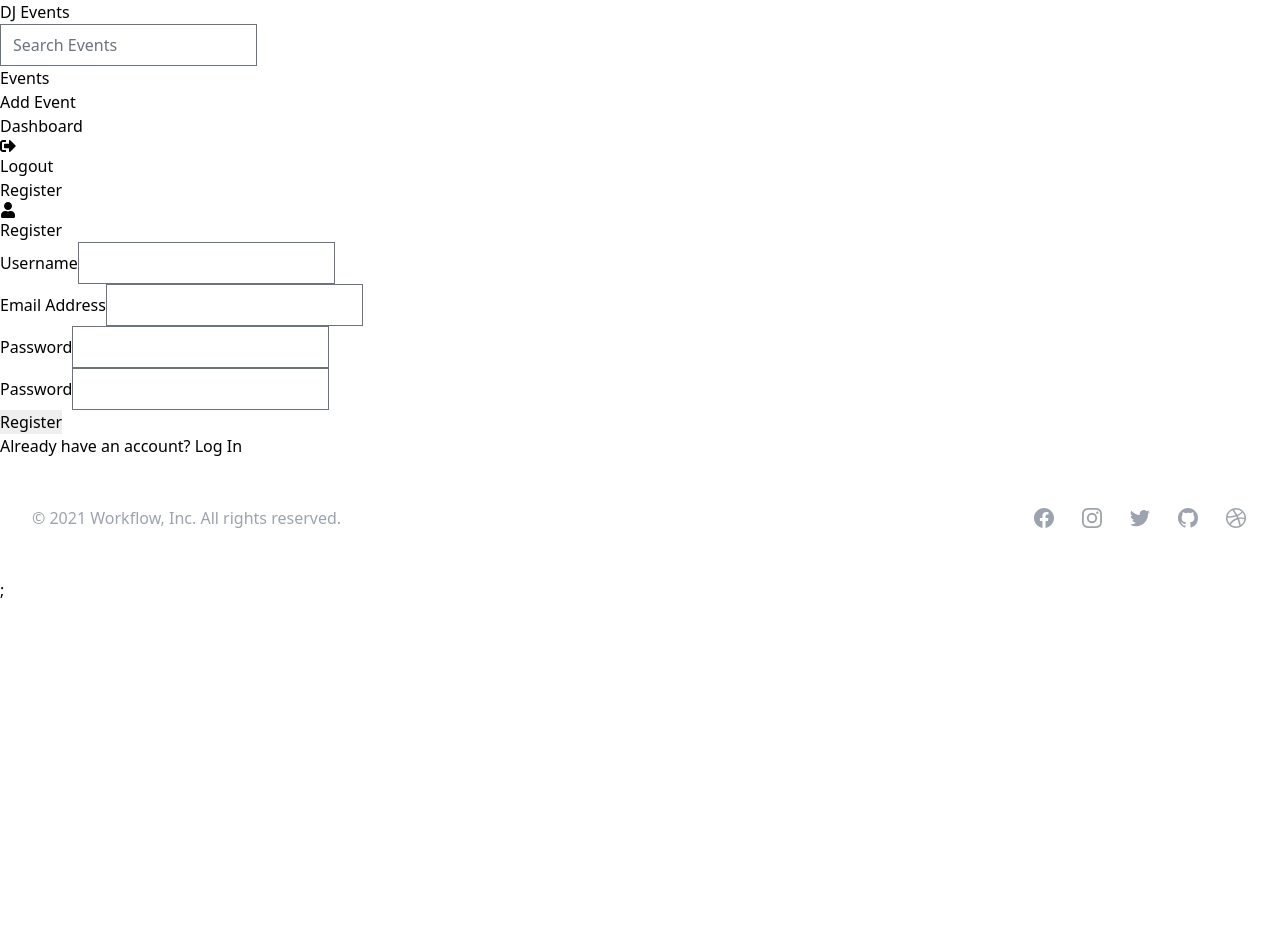
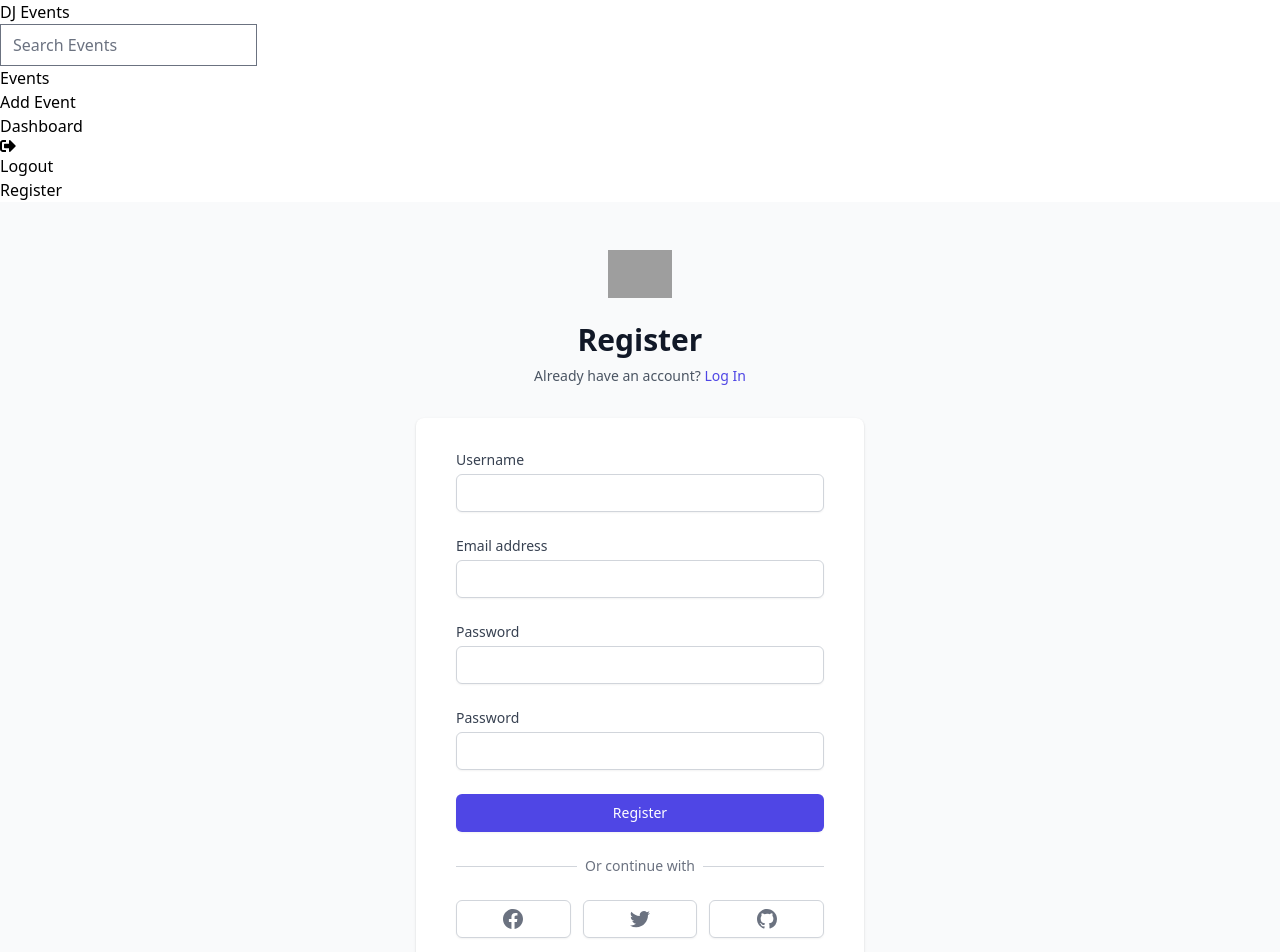
Before and after one commit to cindyledev/hash-cloud-nextjs, a Next.js app: page /account/register in a window 1280 px wide. Shown: the top 952 px of the page. Before the commit the page ends 800 px from the top, so only its background shows below. Built offline with nearby package versions, Linux system fonts and the light colour scheme; no server answers; grey boxes are pictures that could not be loaded; what @tailwindcss/typography, tailwindcss-children would draw is missing.

Commit message:
updated register form to tailwind

```diff
--- a/pages/account/register.js
+++ b/pages/account/register.js
@@ -1,6 +1,5 @@
 import Link from 'next/link';
 import { useContext, useEffect, useState } from 'react';
-import { FaUser } from 'react-icons/fa';
 import { ToastContainer, toast } from 'react-toastify';
 import 'react-toastify/dist/ReactToastify.css';
 
@@ -28,55 +27,185 @@
 
   return (
     <Layout title="User Registration">
+      <div className="min-h-screen bg-gray-50 flex flex-col justify-center py-12 sm:px-6 lg:px-8">
+        <div className="sm:mx-auto sm:w-full sm:max-w-md">
+          <img
+            className="mx-auto h-12 w-auto"
+            src="https://tailwindui.com/img/logos/workflow-mark-indigo-600.svg"
+            alt="Workflow"
+          />
+          <h2 className="mt-6 text-center text-3xl font-extrabold text-gray-900">Register</h2>
+          <p className="mt-2 text-center text-sm text-gray-600">
+            Already have an account?{' '}
+            <Link href="/account/login">
+              <a className="font-medium text-indigo-600 hover:text-indigo-500">Log In</a>
+            </Link>
+          </p>
+        </div>
+
+        <ToastContainer />
+
+        <div className="mt-8 sm:mx-auto sm:w-full sm:max-w-md">
+          <div className="bg-white py-8 px-4 shadow sm:rounded-lg sm:px-10">
+            <form className="space-y-6" onSubmit={handleSubmit}>
               <div>
-        <h1>
-          <FaUser /> Register
-        </h1>
-        <ToastContainer />
-        <form onSubmit={handleSubmit}>
-          <div>
-            <label htmlFor="username">Username</label>
+                <label htmlFor="username" className="block text-sm font-medium text-gray-700">
+                  Username
+                </label>
+                <div className="mt-1">
                   <input
+                    id="username"
+                    name="username"
                     type="text"
-              id="username"
+                    autoComplete="username"
                     value={username}
                     onChange={(e) => setUsername(e.target.value)}
+                    required
+                    className="appearance-none block w-full px-3 py-2 border border-gray-300 rounded-md shadow-sm placeholder-gray-400 focus:outline-none focus:ring-indigo-500 focus:border-indigo-500 sm:text-sm"
                   />
                 </div>
+              </div>
+
               <div>
-            <label htmlFor="email">Email Address</label>
+                <label htmlFor="email" className="block text-sm font-medium text-gray-700">
+                  Email address
+                </label>
+                <div className="mt-1">
                   <input
+                    id="email"
+                    name="email"
                     type="email"
-              id="email"
+                    autoComplete="email"
                     value={email}
                     onChange={(e) => setEmail(e.target.value)}
+                    required
+                    className="appearance-none block w-full px-3 py-2 border border-gray-300 rounded-md shadow-sm placeholder-gray-400 focus:outline-none focus:ring-indigo-500 focus:border-indigo-500 sm:text-sm"
                   />
                 </div>
+              </div>
+
               <div>
-            <label htmlFor="password">Password</label>
+                <label htmlFor="password" className="block text-sm font-medium text-gray-700">
+                  Password
+                </label>
+                <div className="mt-1">
                   <input
+                    id="password"
+                    name="password"
                     type="password"
-              id="password"
+                    autoComplete="current-password"
                     value={password}
                     onChange={(e) => setPassword(e.target.value)}
+                    required
+                    className="appearance-none block w-full px-3 py-2 border border-gray-300 rounded-md shadow-sm placeholder-gray-400 focus:outline-none focus:ring-indigo-500 focus:border-indigo-500 sm:text-sm"
                   />
                 </div>
+              </div>
+
               <div>
-            <label htmlFor="passwordConfirm">Password</label>
+                <label
+                  htmlFor="passwordConfirm"
+                  className="block text-sm font-medium text-gray-700"
+                >
+                  Password
+                </label>
+                <div className="mt-1">
                   <input
+                    id="passwordConfirm"
+                    name="password"
                     type="password"
-              id="passwordConfirm"
+                    autoComplete="current-password"
                     value={passwordConfirm}
                     onChange={(e) => setPasswordConfirm(e.target.value)}
+                    required
+                    className="appearance-none block w-full px-3 py-2 border border-gray-300 rounded-md shadow-sm placeholder-gray-400 focus:outline-none focus:ring-indigo-500 focus:border-indigo-500 sm:text-sm"
                   />
                 </div>
+              </div>
 
-          <input type="submit" value="Register" />
+              <div>
+                <button
+                  type="submit"
+                  className="w-full flex justify-center py-2 px-4 border border-transparent rounded-md shadow-sm text-sm font-medium text-white bg-indigo-600 hover:bg-indigo-700 focus:outline-none focus:ring-2 focus:ring-offset-2 focus:ring-indigo-500"
+                >
+                  Register
+                </button>
+              </div>
             </form>
 
-        <p>
-          Already have an account? <Link href="/account/login">Log In</Link>
-        </p>
+            <div className="mt-6">
+              <div className="relative">
+                <div className="absolute inset-0 flex items-center">
+                  <div className="w-full border-t border-gray-300" />
+                </div>
+                <div className="relative flex justify-center text-sm">
+                  <span className="px-2 bg-white text-gray-500">Or continue with</span>
+                </div>
+              </div>
+
+              <div className="mt-6 grid grid-cols-3 gap-3">
+                <div>
+                  <a
+                    href="#"
+                    className="w-full inline-flex justify-center py-2 px-4 border border-gray-300 rounded-md shadow-sm bg-white text-sm font-medium text-gray-500 hover:bg-gray-50"
+                  >
+                    <span className="sr-only">Sign in with Facebook</span>
+                    <svg
+                      className="w-5 h-5"
+                      aria-hidden="true"
+                      fill="currentColor"
+                      viewBox="0 0 20 20"
+                    >
+                      <path
+                        fillRule="evenodd"
+                        d="M20 10c0-5.523-4.477-10-10-10S0 4.477 0 10c0 4.991 3.657 9.128 8.438 9.878v-6.987h-2.54V10h2.54V7.797c0-2.506 1.492-3.89 3.777-3.89 1.094 0 2.238.195 2.238.195v2.46h-1.26c-1.243 0-1.63.771-1.63 1.562V10h2.773l-.443 2.89h-2.33v6.988C16.343 19.128 20 14.991 20 10z"
+                        clipRule="evenodd"
+                      />
+                    </svg>
+                  </a>
+                </div>
+
+                <div>
+                  <a
+                    href="#"
+                    className="w-full inline-flex justify-center py-2 px-4 border border-gray-300 rounded-md shadow-sm bg-white text-sm font-medium text-gray-500 hover:bg-gray-50"
+                  >
+                    <span className="sr-only">Sign in with Twitter</span>
+                    <svg
+                      className="w-5 h-5"
+                      aria-hidden="true"
+                      fill="currentColor"
+                      viewBox="0 0 20 20"
+                    >
+                      <path d="M6.29 18.251c7.547 0 11.675-6.253 11.675-11.675 0-.178 0-.355-.012-.53A8.348 8.348 0 0020 3.92a8.19 8.19 0 01-2.357.646 4.118 4.118 0 001.804-2.27 8.224 8.224 0 01-2.605.996 4.107 4.107 0 00-6.993 3.743 11.65 11.65 0 01-8.457-4.287 4.106 4.106 0 001.27 5.477A4.073 4.073 0 01.8 7.713v.052a4.105 4.105 0 003.292 4.022 4.095 4.095 0 01-1.853.07 4.108 4.108 0 003.834 2.85A8.233 8.233 0 010 16.407a11.616 11.616 0 006.29 1.84" />
+                    </svg>
+                  </a>
+                </div>
+
+                <div>
+                  <a
+                    href="#"
+                    className="w-full inline-flex justify-center py-2 px-4 border border-gray-300 rounded-md shadow-sm bg-white text-sm font-medium text-gray-500 hover:bg-gray-50"
+                  >
+                    <span className="sr-only">Sign in with GitHub</span>
+                    <svg
+                      className="w-5 h-5"
+                      aria-hidden="true"
+                      fill="currentColor"
+                      viewBox="0 0 20 20"
+                    >
+                      <path
+                        fillRule="evenodd"
+                        d="M10 0C4.477 0 0 4.484 0 10.017c0 4.425 2.865 8.18 6.839 9.504.5.092.682-.217.682-.483 0-.237-.008-.868-.013-1.703-2.782.605-3.369-1.343-3.369-1.343-.454-1.158-1.11-1.466-1.11-1.466-.908-.62.069-.608.069-.608 1.003.07 1.531 1.032 1.531 1.032.892 1.53 2.341 1.088 2.91.832.092-.647.35-1.088.636-1.338-2.22-.253-4.555-1.113-4.555-4.951 0-1.093.39-1.988 1.029-2.688-.103-.253-.446-1.272.098-2.65 0 0 .84-.27 2.75 1.026A9.564 9.564 0 0110 4.844c.85.004 1.705.115 2.504.337 1.909-1.296 2.747-1.027 2.747-1.027.546 1.379.203 2.398.1 2.651.64.7 1.028 1.595 1.028 2.688 0 3.848-2.339 4.695-4.566 4.942.359.31.678.921.678 1.856 0 1.338-.012 2.419-.012 2.747 0 .268.18.58.688.482A10.019 10.019 0 0020 10.017C20 4.484 15.522 0 10 0z"
+                        clipRule="evenodd"
+                      />
+                    </svg>
+                  </a>
+                </div>
+              </div>
+            </div>
+          </div>
+        </div>
       </div>
     </Layout>
   );
```
Lines whose indentation alone changed are shown as unchanged.
